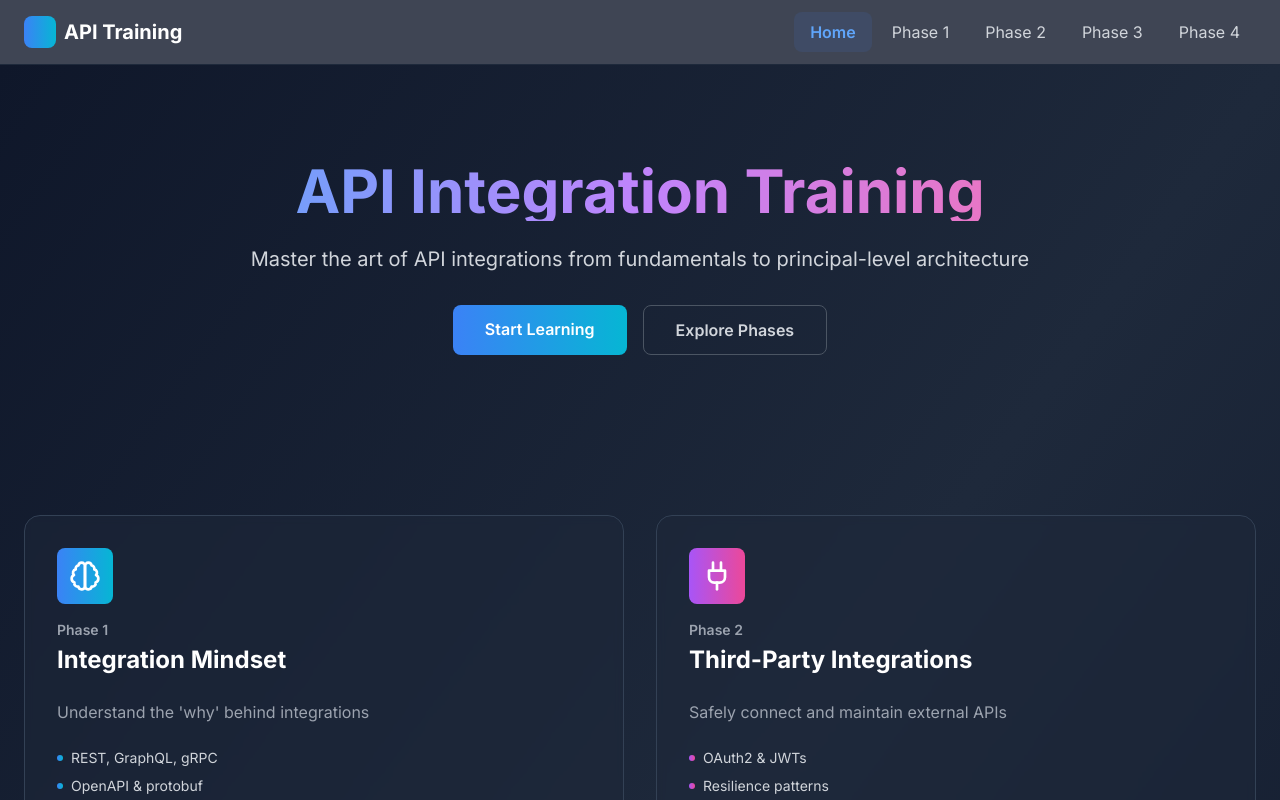
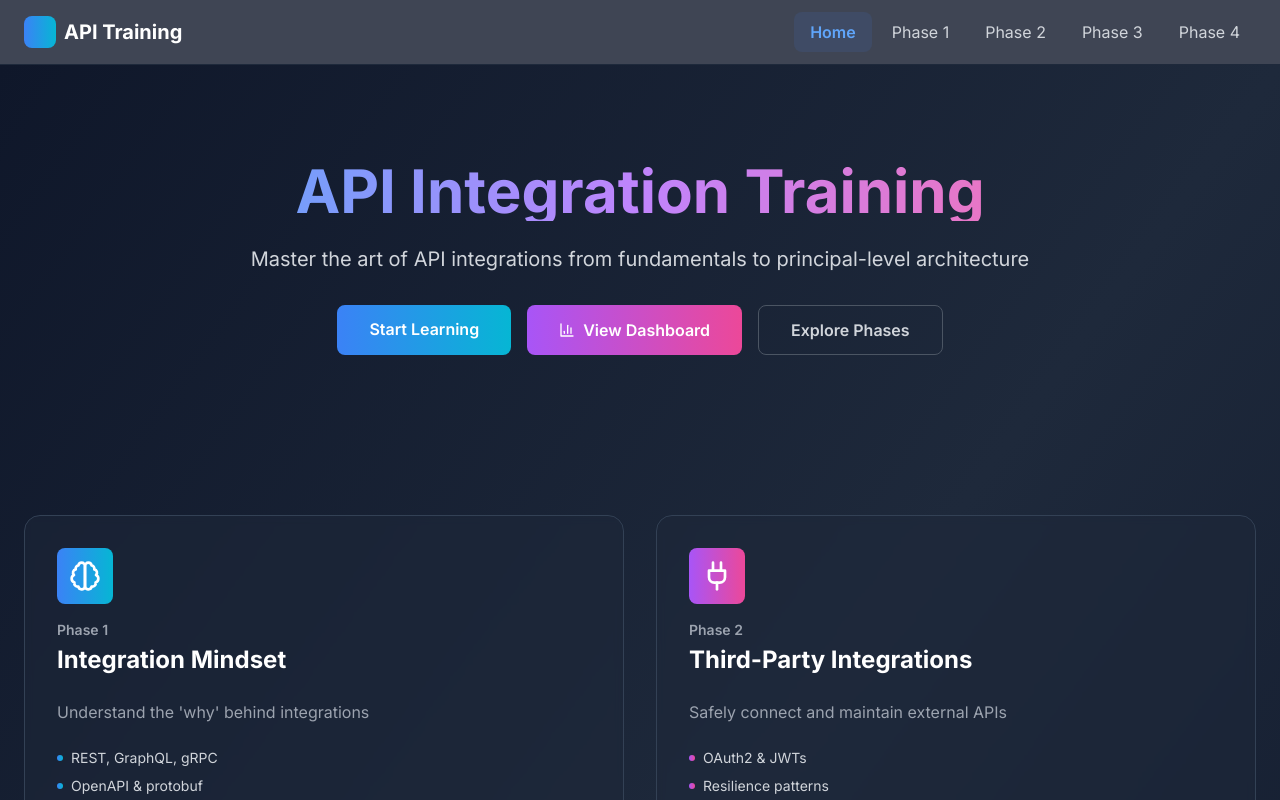
Before and after one commit to devcamos/apisandbox, a Next.js app: page / in a window 1280 px wide. Shown: the top 800 px of the page. Built offline with nearby package versions, Linux system fonts and the light colour scheme.

Commit message:
Add observability dashboard link to home page

```diff
--- a/app/page.tsx
+++ b/app/page.tsx
@@ -1,5 +1,5 @@
 import Link from "next/link";
-import { Brain, Plug, Network, Compass } from "lucide-react";
+import { Brain, Plug, Network, Compass, BarChart3 } from "lucide-react";
 
 export default function Home() {
   const phases = [
@@ -60,6 +60,13 @@ export default function Home() {
                 className="px-8 py-3 bg-gradient-to-r from-blue-500 to-cyan-500 text-white rounded-lg font-semibold hover:shadow-lg hover:scale-105 transition-all"
               >
                 Start Learning
+              </Link>
+              <Link
+                href="/observability"
+                className="px-8 py-3 bg-gradient-to-r from-purple-500 to-pink-500 text-white rounded-lg font-semibold hover:shadow-lg hover:scale-105 transition-all flex items-center gap-2"
+              >
+                <BarChart3 className="w-4 h-4" />
+                View Dashboard
               </Link>
               <a
                 href="#phases"
```
